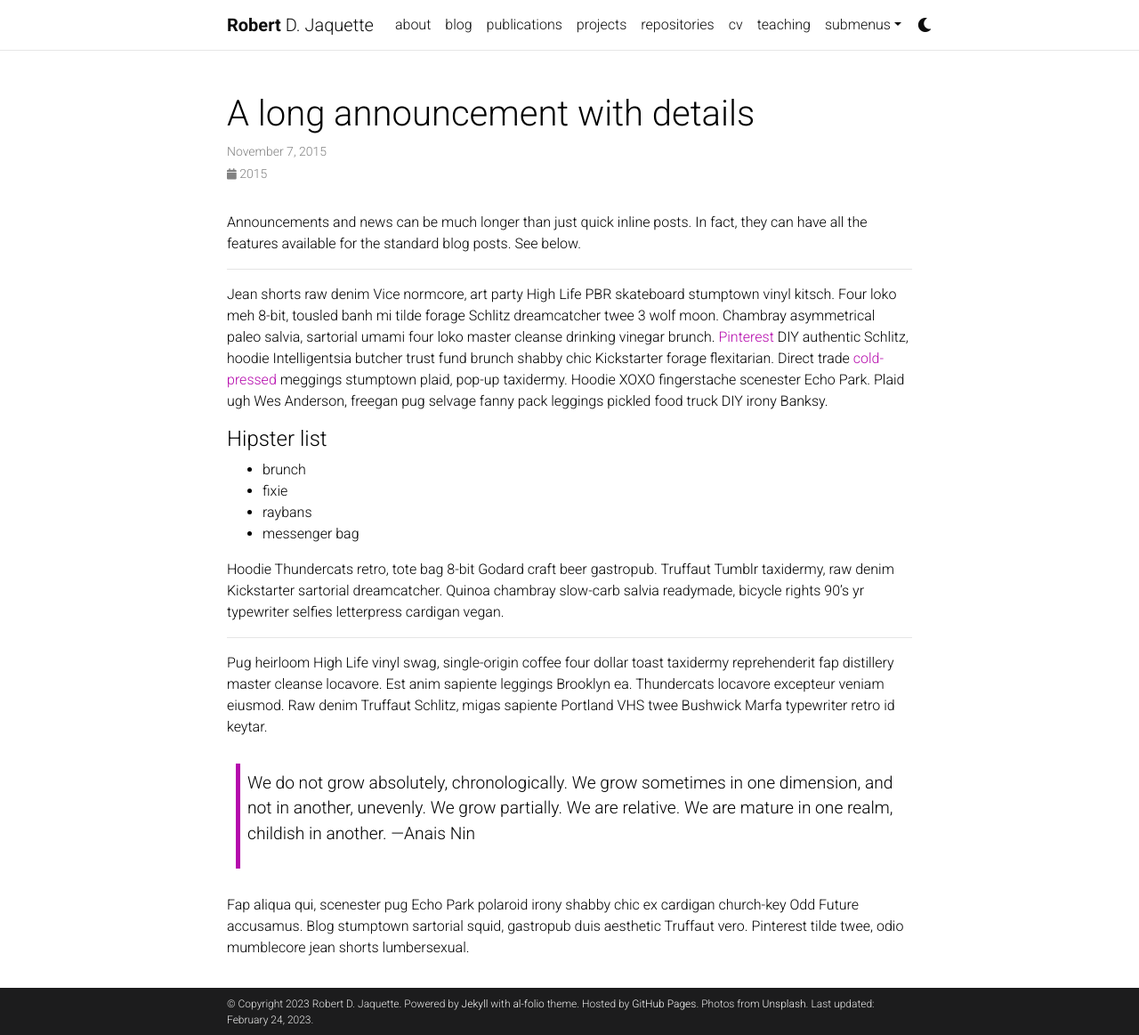
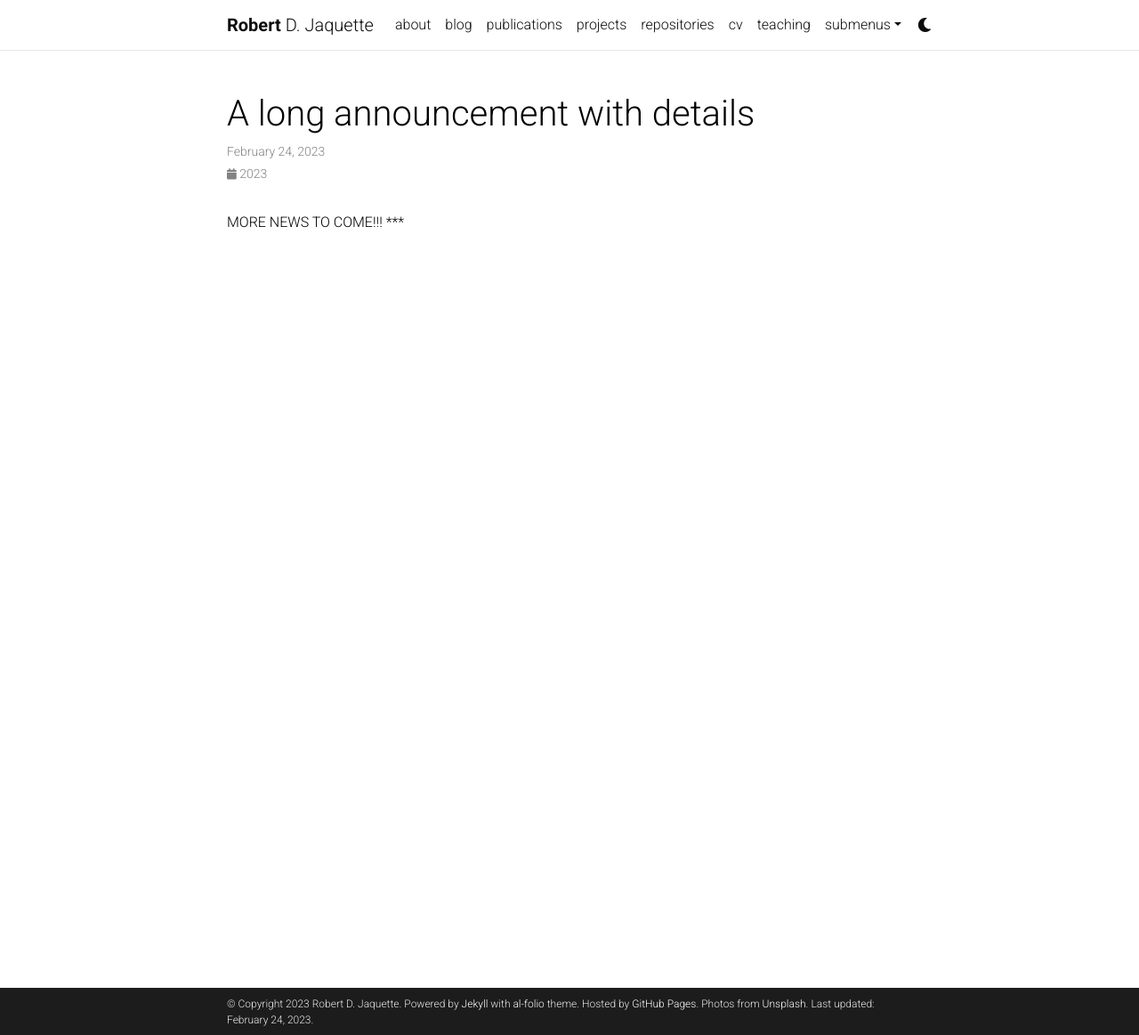
Before and after one commit to RobertJaquette/RobertJaquette, a Jekyll site: the page built from _news/announcement_2.md, in a window 1280 px wide and 1163 px high. Shown: the whole window at 89% size. Built offline with Jekyll 4.4.1, drawn with Linux system fonts in a browser that asks for light colours; comment, search, counter and statistics services are not loaded; a style sheet for code colours, icons or effects is not loaded.

Commit message:
Update announcement_2.md

```diff
--- a/_news/announcement_2.md
+++ b/_news/announcement_2.md
@@ -1,31 +1,9 @@
 ---
 layout: post
 title: A long announcement with details
-date: 2015-11-07 16:11:00-0400
+date: 2023-02-24 16:11:00-0400
 inline: false
 ---
 
-Announcements and news can be much longer than just quick inline posts. In fact, they can have all the features available for the standard blog posts. See below.
-
+MORE NEWS TO COME!!!
 ***
-
-Jean shorts raw denim Vice normcore, art party High Life PBR skateboard stumptown vinyl kitsch. Four loko meh 8-bit, tousled banh mi tilde forage Schlitz dreamcatcher twee 3 wolf moon. Chambray asymmetrical paleo salvia, sartorial umami four loko master cleanse drinking vinegar brunch. <a href="https://www.pinterest.com">Pinterest</a> DIY authentic Schlitz, hoodie Intelligentsia butcher trust fund brunch shabby chic Kickstarter forage flexitarian. Direct trade <a href="https://en.wikipedia.org/wiki/Cold-pressed_juice">cold-pressed</a> meggings stumptown plaid, pop-up taxidermy. Hoodie XOXO fingerstache scenester Echo Park. Plaid ugh Wes Anderson, freegan pug selvage fanny pack leggings pickled food truck DIY irony Banksy.
-
-#### Hipster list
-<ul>
-    <li>brunch</li>
-    <li>fixie</li>
-    <li>raybans</li>
-    <li>messenger bag</li>
-</ul>
-
-Hoodie Thundercats retro, tote bag 8-bit Godard craft beer gastropub. Truffaut Tumblr taxidermy, raw denim Kickstarter sartorial dreamcatcher. Quinoa chambray slow-carb salvia readymade, bicycle rights 90's yr typewriter selfies letterpress cardigan vegan.
-
-***
-
-Pug heirloom High Life vinyl swag, single-origin coffee four dollar toast taxidermy reprehenderit fap distillery master cleanse locavore. Est anim sapiente leggings Brooklyn ea. Thundercats locavore excepteur veniam eiusmod. Raw denim Truffaut Schlitz, migas sapiente Portland VHS twee Bushwick Marfa typewriter retro id keytar.
-
-> We do not grow absolutely, chronologically. We grow sometimes in one dimension, and not in another, unevenly. We grow partially. We are relative. We are mature in one realm, childish in another.
-> —Anais Nin
-
-Fap aliqua qui, scenester pug Echo Park polaroid irony shabby chic ex cardigan church-key Odd Future accusamus. Blog stumptown sartorial squid, gastropub duis aesthetic Truffaut vero. Pinterest tilde twee, odio mumblecore jean shorts lumbersexual.
```
